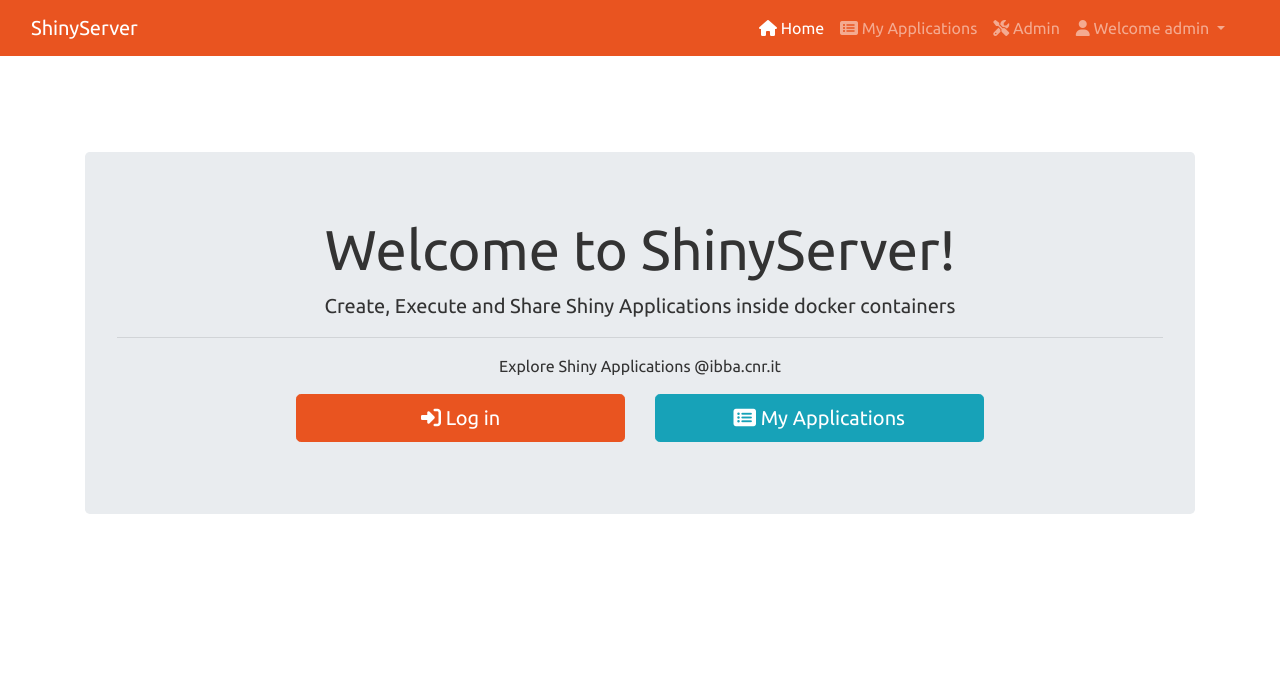
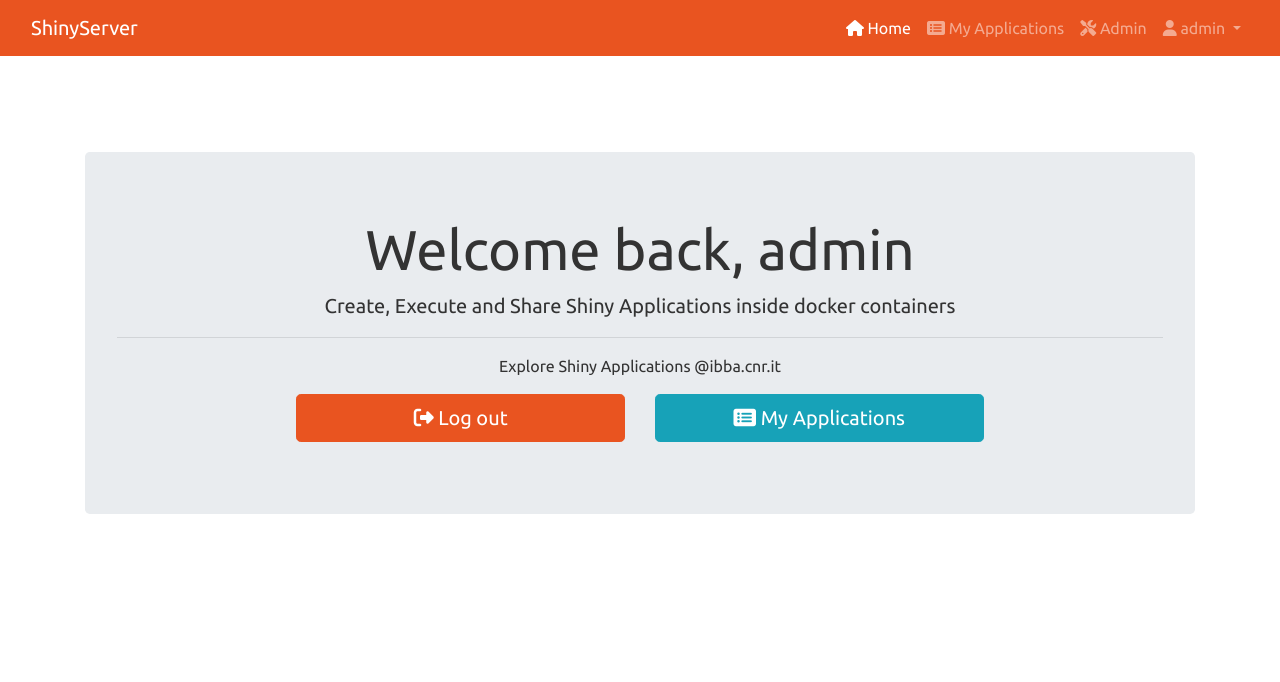
Before and after one commit to cnr-ibba/shiny-server, a Django app: page / in a window 1280 px wide. Shown: the top 682 px of the page. Run offline with Django 3.2, Linux system fonts and the light colour scheme; a user stored in the database is signed in; parts of the project's set-up code (start-up, migrations or seed data) failed here and were passed over; some libraries are stand-ins or nearby versions.

Commit message:
:lipstick: update home and navbar

```diff
--- a/django-data/shiny/serve/templates/serve/index.html
+++ b/django-data/shiny/serve/templates/serve/index.html
@@ -6,16 +6,28 @@
 {% block content %}
   <div class="container pt-5">
     <div class="jumbotron text-center mt-5">
-      <h1 class="display-4">Welcome to ShinyServer!</h1>
+      {% if not user.is_authenticated %}
+        <h1 class="display-4">Welcome to ShinyServer!</h1>
+      {% else %}
+        <h1 class="display-4">Welcome back, {{ user.username }}</h1>
+      {% endif %}
       <p class="lead">Create, Execute and Share Shiny Applications inside docker containers</p>
       <hr>
       <p>Explore Shiny Applications @ibba.cnr.it</p>
       <div class="row">
         <div class="col-lg-4 offset-lg-2 mb-2">
-          <a class="btn btn-primary btn-lg btn-block" href="{% url 'login' %}" role="button"><i class="fas fa-sign-in-alt"></i> Log in</a>
+          {% if not user.is_authenticated %}
+            <a class="btn btn-primary btn-lg btn-block" href="{% url 'login' %}" role="button"><i class="fas fa-sign-in-alt"></i> Log in</a>
+          {% else %}
+            <a class="btn btn-primary btn-lg btn-block" href="{% url 'logout' %}" role="button"><i class="fas fa-sign-out-alt"></i> Log out</a>
+          {% endif %}
         </div>
         <div class="col-lg-4 mb-2">
-          <a class="btn btn-info btn-lg btn-block" href="{% url 'applications' %}" role="button"><i class="fas fa-list-alt"></i> My Applications</a>
+          {% if user.is_authenticated %}
+            <a class="btn btn-info btn-lg btn-block" href="{% url 'applications' %}" role="button"><i class="fas fa-list-alt"></i> My Applications</a>
+          {% else %}
+            <a class="btn btn-info btn-lg btn-block" href="{% url 'applications' %}" role="button"><i class="fas fa-list-alt"></i> Public Applications</a>
+          {% endif %}
         </div>
       </div>
     </div>
--- a/django-data/shiny/templates/base.html
+++ b/django-data/shiny/templates/base.html
@@ -40,7 +40,11 @@
           </li>
           <li class="nav-item {% if request.resolver_match.url_name == 'applications' %}active{% endif %}">
             <a class="nav-link" href="{% url 'applications' %}">
-              <i class="fas fa-list-alt"></i> My Applications
+              {% if user.is_authenticated %}
+                <i class="fas fa-list-alt"></i> My Applications
+              {% else %}
+                <i class="fas fa-list-alt"></i> Public Applications
+              {% endif %}
             </a>
           </li>
           {% if user.is_authenticated %}
@@ -51,11 +55,12 @@
                 </a>
               </li>
             {% endif %}
-            <li class="nav-item dropdown mr-3">
-            <a class="nav-link dropdown-toggle" data-toggle="dropdown" href="#">
-              <i class="fas fa-user"></i> Welcome {{ user.username }}
+
+          <li class="nav-item dropdown ml-auto">
+            <a class="nav-link dropdown-toggle" href="#" id="navbarDropdown" role="button" data-toggle="dropdown" aria-haspopup="true" aria-expanded="false">
+              <i class="fas fa-user"></i> {{ user.username }}
             </a>
-            <div class="dropdown-menu">
+            <div class="dropdown-menu dropdown-menu-right" aria-labelledby="navbarDropdown">
               <a class="dropdown-item" href="{% url 'password_change' %}">
                 <i class="fas fa-key"></i> Change password
               </a>
@@ -64,6 +69,7 @@
               </a>
             </div>
           </li>
+
           {% else %}
             <li class="nav-item {% if request.resolver_match.url_name == 'login' %}active{% endif %}">
               <a class="nav-link" href="{% url 'login' %}">
```
